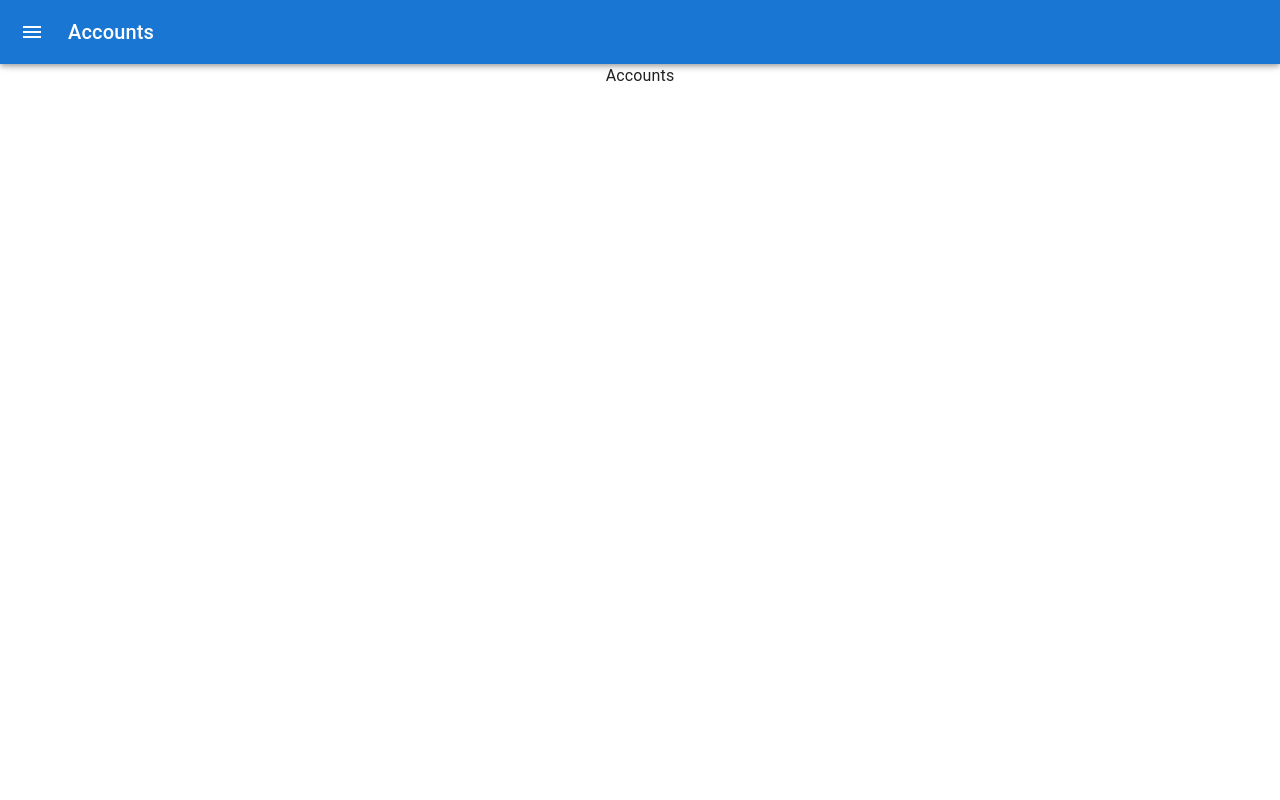
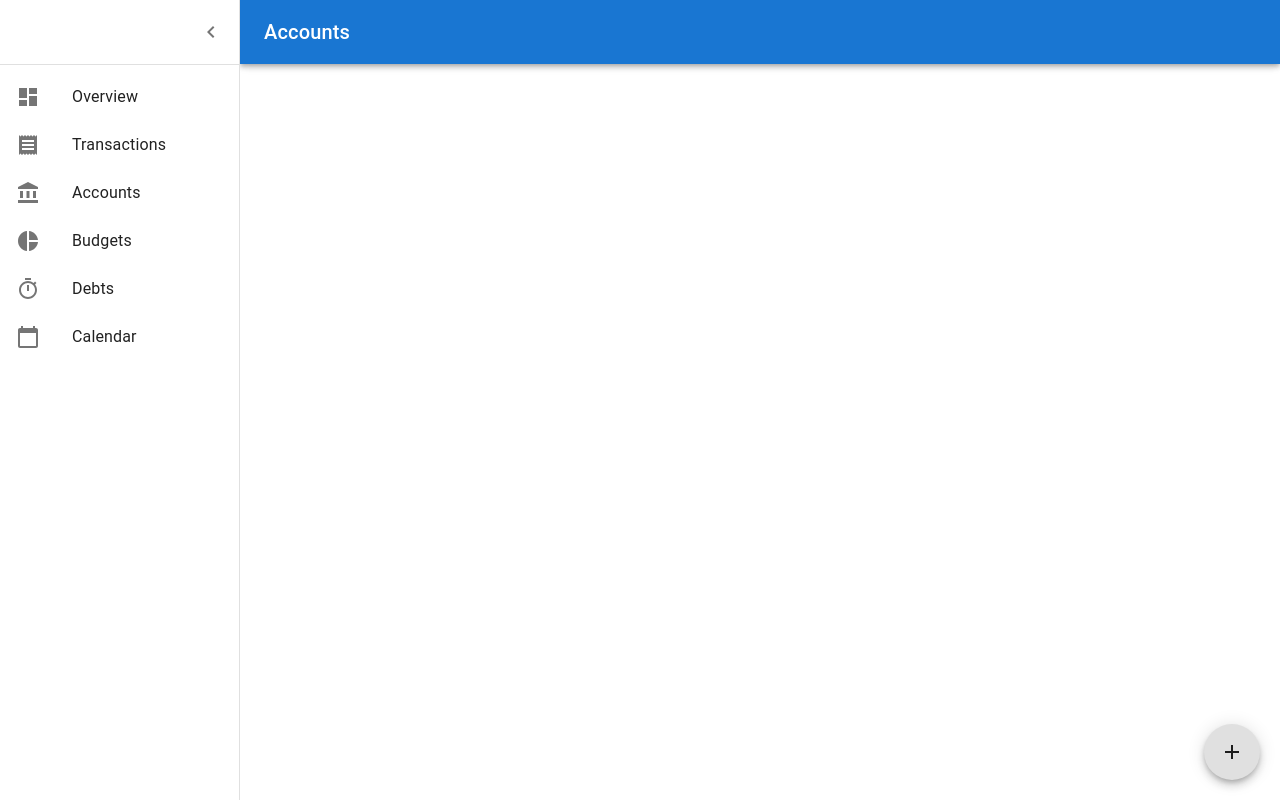
Before and after one commit to nashminn/Budget-Buddy, a React (Create React App) app: page /accounts in a window 1280 px wide. Built offline with nearby package versions, Linux system fonts and the light colour scheme.

Commit message:
added floating action button to accounts

```diff
--- a/src/App.js
+++ b/src/App.js
@@ -5,7 +5,7 @@ import { Layout } from './components/Layout';
 import { useState } from 'react';
 import { Routes, Route } from 'react-router-dom';
 import { Home } from './pages/Home';
-import { Accounts } from './pages/Accounts';
+import { Accounts } from './pages/Accounts/Accounts';
 import { Budgets } from './pages/Budgets';
 import { Transactions } from './pages/Transactions';
 import { Debts } from './pages/Debts';
@@ -22,11 +22,11 @@ function App() {
          <div style={{background: '#0000ff', justify: 'flex-begin'}}>help</div> */}
          <Routes>
           <Route path='/' element={ <Home /> }/>
-          <Route path='/transactions' element={ <Transactions /> }/>
-          <Route path='/accounts' element={ <Accounts /> }/>
-          <Route path='/budgets' element={ <Budgets /> }/>
-          <Route path='/debts' element={ <Debts /> }/>
-          <Route path='/calendar' element={ <Calendar /> }/>
+          <Route path='/transactions' element={ <Transactions openSidebar={true}/> }/>
+          <Route path='/accounts' element={ <Accounts openSidebar={true}/> }/>
+          <Route path='/budgets' element={ <Budgets openSidebar={true}/> }/>
+          <Route path='/debts' element={ <Debts openSidebar={true}/> }/>
+          <Route path='/calendar' element={ <Calendar openSidebar={true}/> }/>
          </Routes>
 
     </div>
--- a/src/components/Dashboard.jsx
+++ b/src/components/Dashboard.jsx
@@ -26,6 +26,7 @@ import AccountBalanceIcon from '@mui/icons-material/AccountBalance';
 import PieChartIcon from '@mui/icons-material/PieChart';
 import TimerOutlinedIcon from '@mui/icons-material/TimerOutlined';
 import CalendarTodayIcon from '@mui/icons-material/CalendarToday';
+import { useNavigate } from 'react-router-dom';
 
 const drawerWidth = 240;
 
@@ -57,14 +58,15 @@ const DrawerHeader = styled('div')(({ theme }) => ({
 
 export const Dashboard = ({ title, open, setOpen }) => {
   const theme = useTheme();
+  const navigate = useNavigate();
 
   const DashboardList = [
-                          ['Overview', <DashboardIcon />],
-                          ['Transactions', <ReceiptIcon />],
-                          ['Accounts', <AccountBalanceIcon />],
-                          ['Budgets', <PieChartIcon />],
-                          ['Debts', <TimerOutlinedIcon />],
-                          ['Calendar', <CalendarTodayIcon />]
+                          ['Overview', <DashboardIcon />, '/'],
+                          ['Transactions', <ReceiptIcon />, '/transactions'],
+                          ['Accounts', <AccountBalanceIcon />, '/accounts'],
+                          ['Budgets', <PieChartIcon />, '/budgets'],
+                          ['Debts', <TimerOutlinedIcon />, '/debts'],
+                          ['Calendar', <CalendarTodayIcon />, '/calendar']
                         ]
 
   const handleDrawerOpen = () => {
@@ -116,14 +118,18 @@ export const Dashboard = ({ title, open, setOpen }) => {
         <List>
           {
             DashboardList.map((menuItem, index) => (
-              <ListItem key={menuItem[0]} disablePadding>
-                <ListItemButton>
+
+                <ListItem key={index} disablePadding>
+
+                  <ListItemButton onClick={()=>navigate(menuItem[2])}>
                     <ListItemIcon>
                       { menuItem[1] }
                     </ListItemIcon>
                     <ListItemText primary={menuItem[0]} />
                   </ListItemButton>
+
                 </ListItem>
+
             ))
           }
         </List>
--- a/src/components/Layout.jsx
+++ b/src/components/Layout.jsx
@@ -1,8 +1,8 @@
 import React from 'react';
 import { Dashboard } from './Dashboard';
 
-export const Layout = ({ title, children }) => {
-  const [open, setOpen] = React.useState(false);
+export const Layout = ({ title, children, openSidebar }) => {
+  const [open, setOpen] = React.useState(openSidebar===undefined?false:true);
 
   return (
     <div>
--- a/src/pages/Accounts.jsx
+++ /dev/null
@@ -1,9 +0,0 @@
-import React from 'react'
-import { Layout } from '../components/Layout'
-
-export const Accounts = () => {
-
-  return (
-    <Layout title="Accounts">Accounts</Layout>
-  )
-}
--- /dev/null
+++ b/src/pages/Accounts/Accounts.jsx
@@ -0,0 +1,21 @@
+import React, { useState } from 'react'
+import { Layout } from '../../components/Layout'
+import { Box, Fab } from '@mui/material'
+import AddIcon from '@mui/icons-material/Add'
+
+
+export const Accounts = ( {openSidebar} ) => {
+  const [accounts, setAccounts]= useState( localStorage.getItem('accounts') )
+
+  return (
+    <Layout title="Accounts" openSidebar={openSidebar}>
+      <Box>
+
+      </Box>
+
+      <Fab style={{ position: 'fixed', bottom: 20, right: 20 }}>
+        <AddIcon />
+      </Fab>
+    </Layout>
+  )
+}
--- a/src/pages/Budgets.jsx
+++ b/src/pages/Budgets.jsx
@@ -1,8 +1,8 @@
 import React from 'react'
 import { Layout } from '../components/Layout'
 
-export const Budgets = () => {
+export const Budgets = ( {openSidebar} ) => {
   return (
-    <Layout title="Budgets">Budgets</Layout>
+    <Layout title="Budgets" openSidebar={openSidebar}>Budgets</Layout>
   )
 }
--- a/src/pages/Calendar.jsx
+++ b/src/pages/Calendar.jsx
@@ -1,8 +1,8 @@
 import React from 'react'
 import { Layout } from '../components/Layout'
 
-export const Calendar = () => {
+export const Calendar = ( {openSidebar} ) => {
   return (
-    <Layout title="Calendar">Calendar</Layout>
+    <Layout title="Calendar" openSidebar={openSidebar}>Calendar</Layout>
   )
 }
--- a/src/pages/Debts.jsx
+++ b/src/pages/Debts.jsx
@@ -1,8 +1,8 @@
 import React from 'react'
 import { Layout } from '../components/Layout'
 
-export const Debts = () => {
+export const Debts = ( {openSidebar} ) => {
   return (
-    <Layout title="Debts">Debts</Layout>
+    <Layout title="Debts" openSidebar={openSidebar}>Debts</Layout>
   )
 }
--- a/src/pages/Transactions.jsx
+++ b/src/pages/Transactions.jsx
@@ -1,10 +1,10 @@
 import React from 'react'
 import { Layout } from '../components/Layout'
 
-export const Transactions = () => {
+export const Transactions = ( {openSidebar} ) => {
 
   return (
-    <Layout title="Transactions">
+    <Layout title="Transactions" openSidebar={openSidebar}>
       Transactions
     </Layout>
   )
```
Also changed, not shown: src/pages/Accounts/AccountModal.jsx (added, +12 -0 lines). Lines whose indentation alone changed are shown as unchanged.
